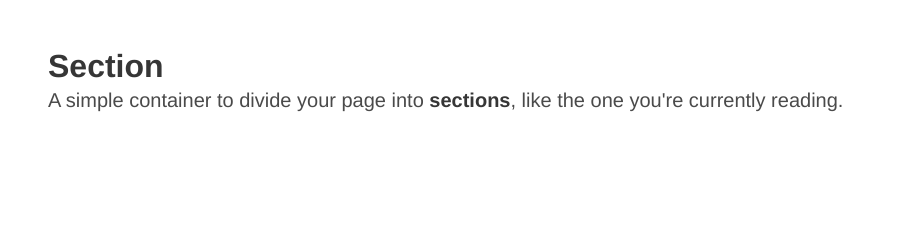
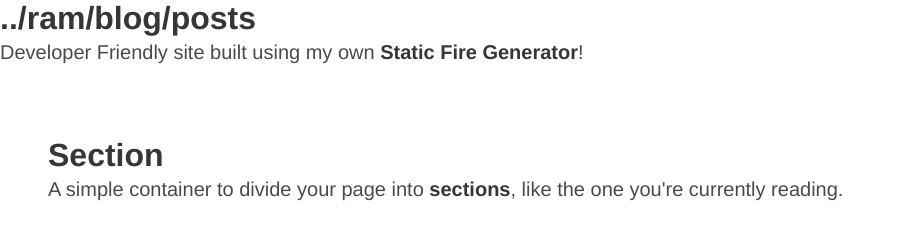
Before and after one commit to rammygit/homegrown, a website: page src/pages/post.html in a window 1280 px wide. Shown: the whole page, without its empty margins (0-904 px from the left). Drawn offline with Linux system fonts and the light colour scheme; a web font is replaced by a local one.

Commit message:
updated post.html

```diff
--- a/src/pages/post.html
+++ b/src/pages/post.html
@@ -16,9 +16,16 @@
     <script src="/js/vendor/feather.min.js"></script>
 
   </head>
+
 <body>
 
 <div id="layout" class="container is-fullhd">
+      <h1 class="title">
+        <a href="/">../ram/blog/posts</a>
+      </h1>
+      <p class="subtitle">
+        Developer Friendly site built using my own <strong>Static Fire Generator</strong>!
+      </p>
     <!-- ID for an element is what drives the logic for this html to be rendered right -->
     <section id="main" class="section">
         <h1 id="page_title" class="title">Section</h1>
```
Also changed, not shown: src/index.html (+3 -3 lines).
